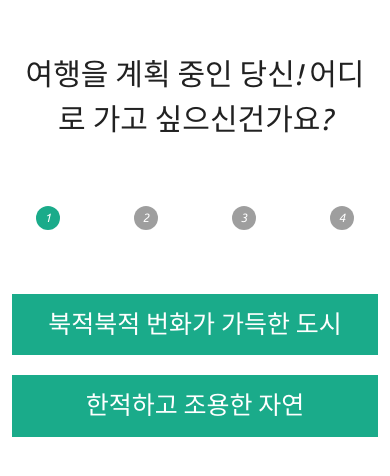
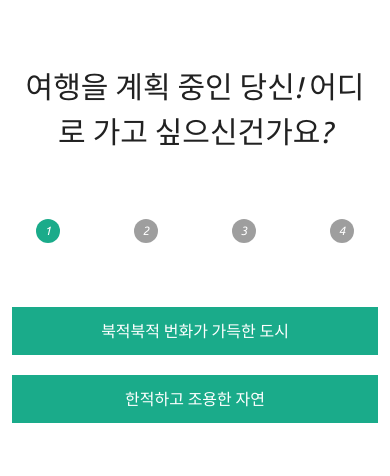
Before and after one commit to NouteAnsu/mbti-test, a Vue app: page / in a window 390 px wide. Shown: the part 178-654 px from the top of the page. Built offline with nearby package versions, Linux system fonts and the light colour scheme; no server answers.

Commit message:
css 미디어 쿼리 수정

```diff
--- a/src/components/home/home.css
+++ b/src/components/home/home.css
@@ -47,3 +47,19 @@
     width: 100%;
     transition: 800ms ease all;
 }
+
+@media(max-width:960px){
+    .mbti_answer{
+        font-size: 20px;
+    }
+}
+@media(max-width:600px){
+    .mbti_answer{
+        font-size: 18px;
+    }
+}
+@media(max-width:400px){
+    .mbti_answer{
+        font-size: 16px;
+    }
+}
--- a/src/components/result/Result.vue
+++ b/src/components/result/Result.vue
@@ -3,7 +3,10 @@
         <v-layout justify-center align-center class="result_layout">
             <v-flex xs10 class="result_flex">
                 <v-flex>
-                    <v-flex class="mbti_type mb-15">{{type}} ( {{name}} )</v-flex>
+                    <v-flex class="mbti_type mb-15">
+                        <v-flex>{{type}}</v-flex>
+                        <v-flex>( {{name}} )</v-flex>
+                    </v-flex>
                     <v-flex class="mbti_location mb-10">해외: {{location1}}  /  국내: {{location2}}</v-flex>
                     <v-flex class="mb-10">
                         <v-flex class="mbti_content1">{{content1}},</v-flex>
--- a/src/components/result/result.css
+++ b/src/components/result/result.css
@@ -28,3 +28,10 @@
     cursor: pointer;
     font-size: 20px;
 }
+
+
+@media(max-width:420px){
+    .mbti_type{
+        font-size: 40px;
+    }
+}
--- a/src/components/splash/Splash.vue
+++ b/src/components/splash/Splash.vue
@@ -1,7 +1,7 @@
 <template>
     <v-container fluid class="splash">
         <v-layout align-center justify-center class="splash_layout">
-            <v-flex xs12 sm10 class="splash_flex">
+            <v-flex xs11 sm10 class="splash_flex">
                 <v-progress-linear
                     indeterminate
                     color="green"
```
